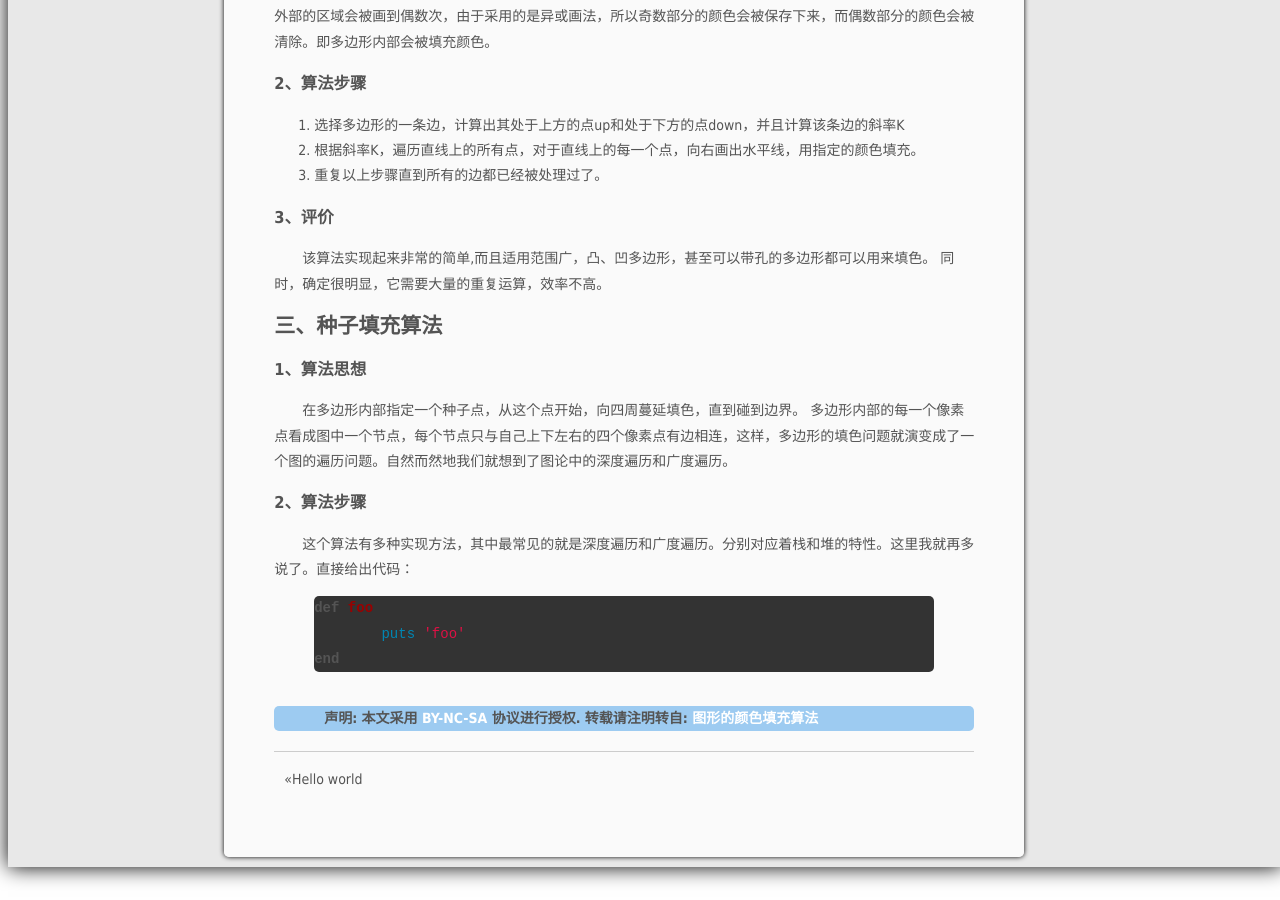
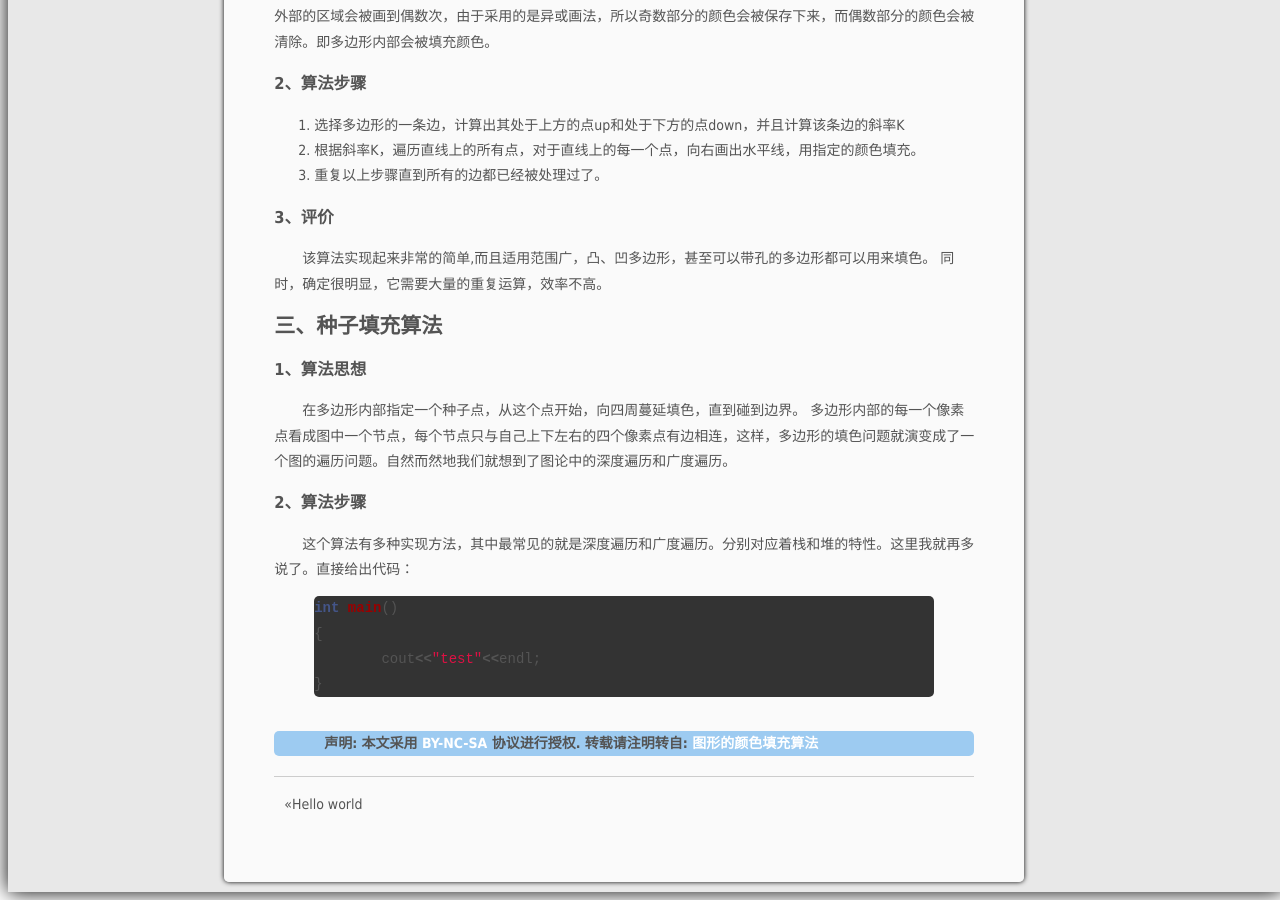
Before and after one commit to flyaway1217/flyaway1217.github.com, a Jekyll site: the page built from _posts/2012-12-17-color-filled.md, in a window 1280 px wide and 900 px high, scrolled down 920 px. Built offline with Jekyll 4.4.1, drawn with Linux system fonts in a browser that asks for light colours; Markdown is read by kramdown in place of the engine named in the settings.

Commit message:
Update a post

```diff
--- a/_posts/2012-12-17-color-filled.md
+++ b/_posts/2012-12-17-color-filled.md
@@ -47,8 +47,9 @@ description: 图形学课上学到的图形颜色填充算法，列举了三种
 
 这个算法有多种实现方法，其中最常见的就是深度遍历和广度遍历。分别对应着栈和堆的特性。这里我就再多说了。直接给出代码：
 
-{% highlight ruby %}
-def foo
-	puts 'foo'
-end
+{% highlight C++ %}
+int main()
+{
+	cout<<"test"<<endl;
+}
 {% endhighlight %}
```
